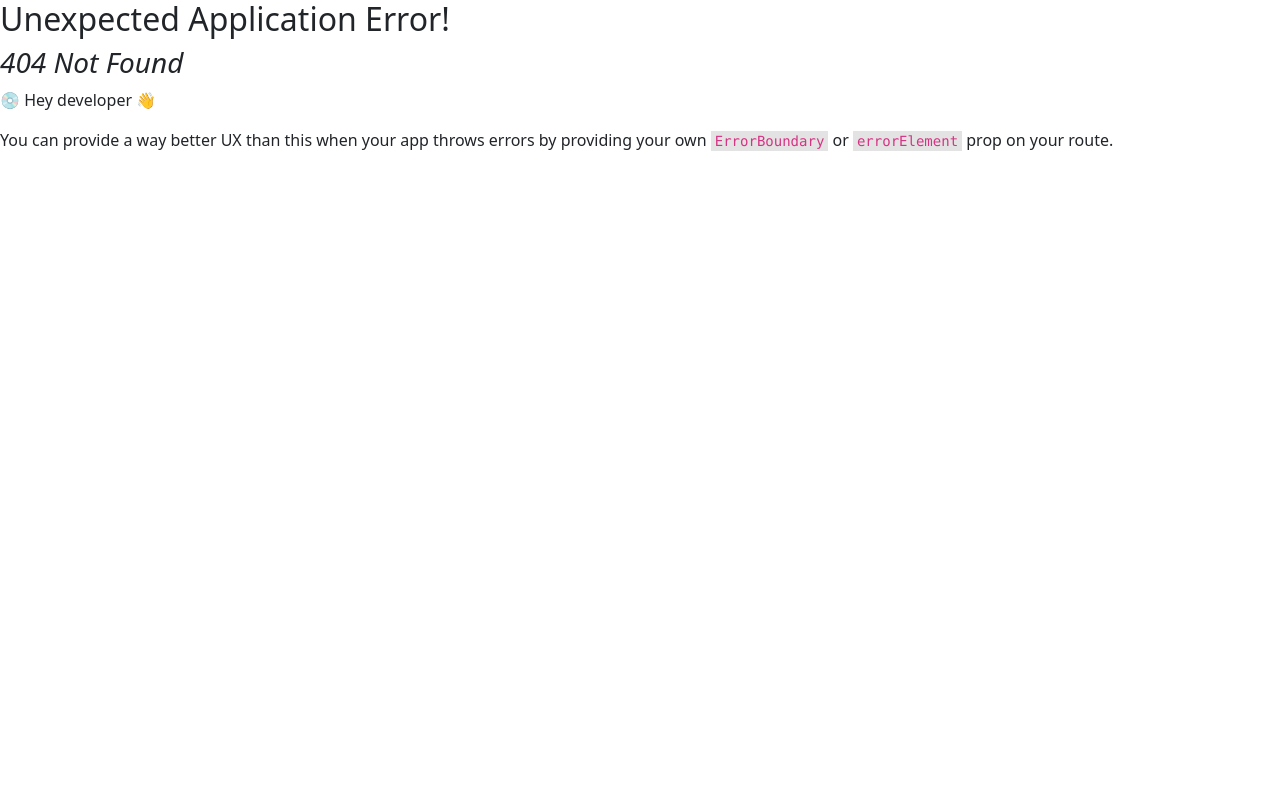
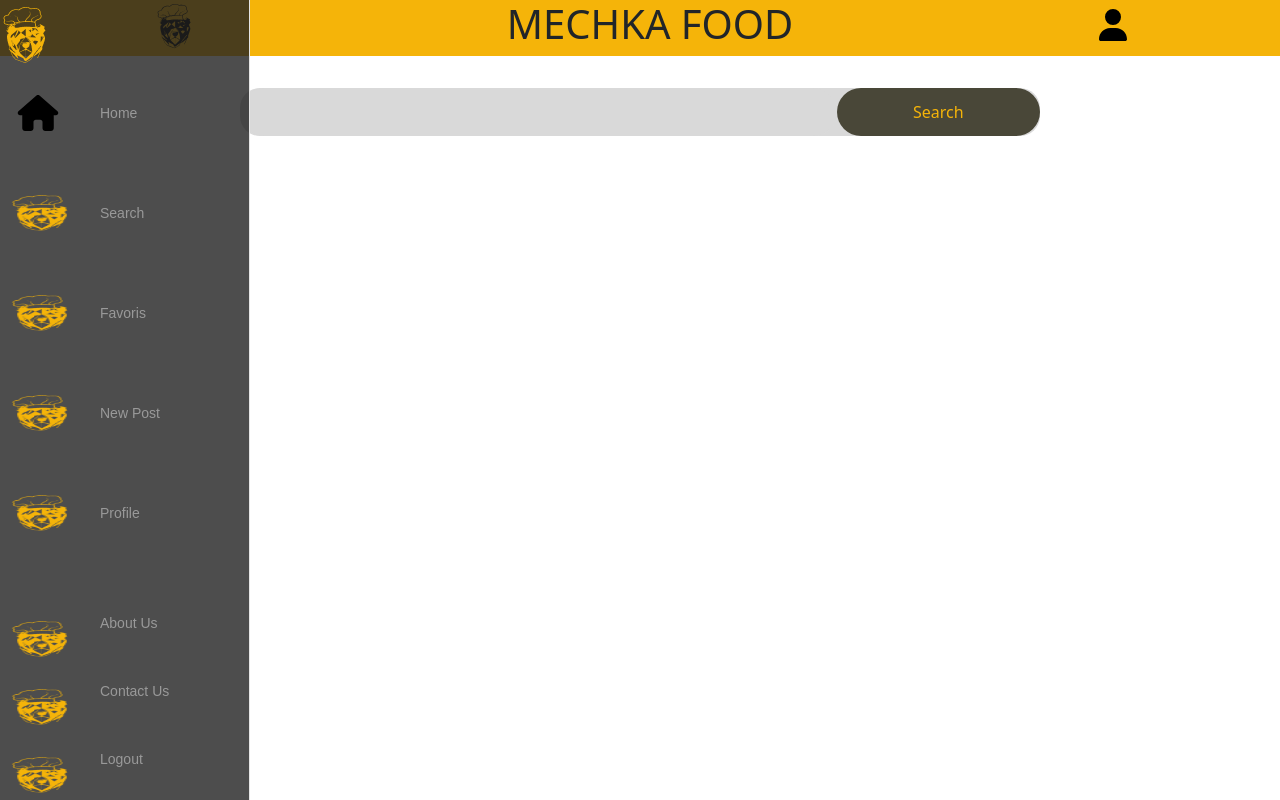
Before and after one commit to WildCodeSchool/Lyon-JS-09-23-P3-mechka-food, a React (Vite) app in the folder frontend/: page /search in a window 1280 px wide. Before the commit this address had no page. Built offline with nearby package versions, Linux system fonts and the light colour scheme.

Commit message:
Creation of search page

```diff
--- a/frontend/src/App.jsx
+++ b/frontend/src/App.jsx
@@ -2,8 +2,8 @@ import "./App.css";
 
 import RecipesCarrousel from "./components/recipesCarrouselHome/RecipesCarrousel";
 import RecipeContainer from "./components/recipesHome/RecipeContainer";
-import Header from "./components/Header/Header";
-import Navbar from "./components/Navbar/Navbar";
+import Header from "./components/header/Header";
+import Navbar from "./components/navbar/Navbar";
 
 function App() {
   return (
--- a/frontend/src/components/Header/Header.module.css
+++ b/frontend/src/components/Header/Header.module.css
@@ -19,6 +19,7 @@
   background-color: #f5b409;
   position: relative;
   overflow: hidden;
+  margin-bottom: 2rem;
 }
 
 /* .home,
--- /dev/null
+++ b/frontend/src/components/search/SearchContainer.jsx
@@ -0,0 +1,12 @@
+import style from "./SearchContainer.module.css";
+
+export default function SearcContainer() {
+  return (
+    <div className={style.container}>
+      <input className={style.input} type="text" />
+      <button type="button" className={style.button}>
+        Search
+      </button>
+    </div>
+  );
+}
--- /dev/null
+++ b/frontend/src/components/search/SearchContainer.module.css
@@ -0,0 +1,47 @@
+.container {
+  margin: 2rem 3rem 0 3rem;
+  height: 2rem;
+  background-color: rgb(217, 217, 217);
+  border-radius: 15px;
+  display: flex;
+  justify-content: space-between;
+}
+
+.input {
+  background-color: rgb(217, 217, 217);
+  width: 55vw;
+  border-radius: 15px;
+  border: none;
+}
+
+.button {
+  background-color: rgb(73, 71, 56);
+  color: rgb(245, 180, 9);
+  width: 20vw;
+  border: none;
+  border-radius: 15px;
+}
+
+@media screen and (width > 768px) {
+  .container {
+    margin: 2rem 8rem 2rem 8rem;
+  }
+}
+
+@media screen and (width > 1024px) {
+  .container {
+    width: 50rem;
+    height: 3rem;
+    border-radius: 20px;
+    margin: 0 auto;
+  }
+
+  .button {
+    width: 30vh;
+    border-radius: 30px;
+  }
+
+  .input {
+    border-radius: 30px;
+  }
+}
--- a/frontend/src/main.jsx
+++ b/frontend/src/main.jsx
@@ -4,11 +4,16 @@ import ReactDOM from "react-dom/client";
 import { createBrowserRouter, RouterProvider } from "react-router-dom";
 
 import App from "./App";
+import Search from "./pages/Search/Search";
 
 const router = createBrowserRouter([
   {
     path: "/",
     element: <App />,
+  },
+  {
+    path: "/search",
+    element: <Search />,
   },
 ]);
 
--- /dev/null
+++ b/frontend/src/pages/Search/Search.jsx
@@ -0,0 +1,13 @@
+import Header from "../../components/header/Header";
+import Navbar from "../../components/navbar/Navbar";
+import SearcContainer from "../../components/search/SearchContainer";
+
+export default function Search() {
+  return (
+    <>
+      <Header />
+      <SearcContainer />
+      <Navbar />
+    </>
+  );
+}
```
Also changed, not shown: frontend/src/components/search/ListCategories.jsx (added), frontend/src/components/search/ListCategories.module.css (added).
